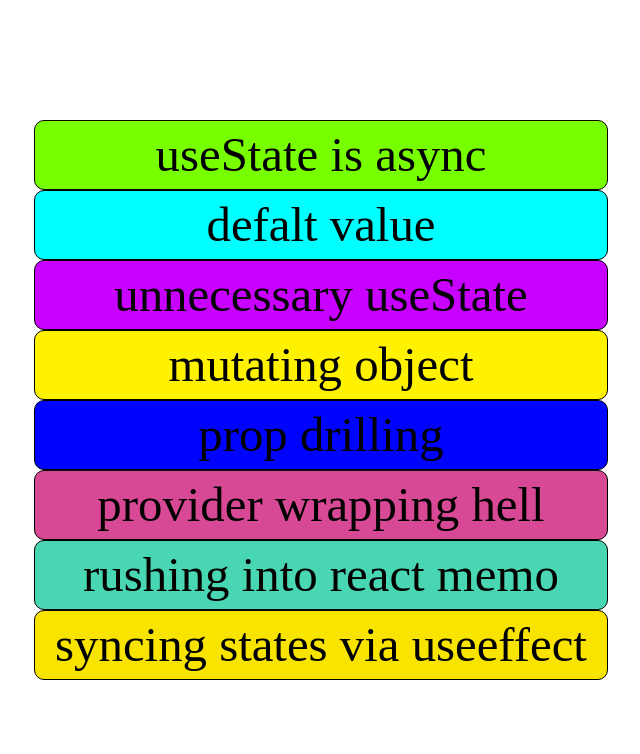
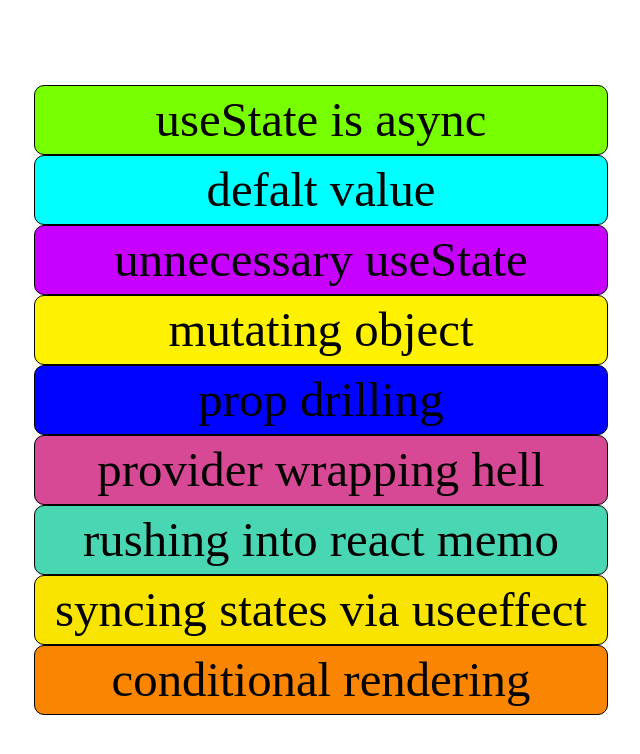
Before and after one commit to duglikespiano/reactjs-best-practice, a React (Create React App) app: page / in a window 1280 px wide. Shown: the top 754 px of the page, without its empty margins (319-959 px from the left). Built offline with nearby package versions, Linux system fonts and the light colour scheme.

Commit message:
9 - CONDITIONAL RENDERING

```diff
--- a/src/Route.tsx
+++ b/src/Route.tsx
@@ -8,6 +8,7 @@ import PropDrilling from './components/5_prop_drilling/PropDrilling';
 import ProviderWrappingHell from './components/6_provider_wrapping_hell/ProviderWrappingHell';
 import RushingIntoReactMemo from './components/7_rushing_into_react_memo/RushingIntoReactMemo';
 import SyncingStatesViaUseeffect from './components/8_syncing_states_via_useeffect/SyncingStatesViaUseeffect';
+import ConditionalRendering from './components/9_conditional_rendering/ConditionalRendering';
 
 const router = createBrowserRouter([
 	{
@@ -46,6 +47,10 @@ const router = createBrowserRouter([
 		path: '/8_syncing_states_via_useeffect',
 		element: <SyncingStatesViaUseeffect />,
 	},
+	{
+		path: '/9_conditional_rendering',
+		element: <ConditionalRendering />,
+	},
 ]);
 
 export default function Route() {
--- a/src/components/0_home/Home.scss
+++ b/src/components/0_home/Home.scss
@@ -40,5 +40,8 @@
 		&:nth-of-type(8) {
 			background-color: rgb(249, 228, 0);
 		}
+		&:nth-of-type(9) {
+			background-color: rgb(249, 133, 0);
+		}
 	}
 }
--- a/src/components/0_home/componentsInfo.ts
+++ b/src/components/0_home/componentsInfo.ts
@@ -39,4 +39,9 @@ export const componentsInfo = [
 		name: 'syncing states via useeffect',
 		path: '/8_syncing_states_via_useeffect',
 	},
+	{
+		id: 9,
+		name: 'conditional rendering',
+		path: '/9_conditional_rendering',
+	},
 ];
--- /dev/null
+++ b/src/components/9_conditional_rendering/ConditionalRendering.scss
@@ -0,0 +1,3 @@
+#ConditionalRendering {
+	font-size: 10rem;
+}
--- /dev/null
+++ b/src/components/9_conditional_rendering/ConditionalRendering.tsx
@@ -0,0 +1,16 @@
+import './ConditionalRendering.scss';
+
+const users: { id: number; name: string }[] | [] = [
+	// { id: 1, name: 'dug' },
+	// { id: 2, name: 'doggo' },
+	// { id: 3, name: 'dingo' },
+];
+
+export default function ConditionalRendering() {
+	// Code below will display '0' not null
+	// return <div id="ConditionalRendering">{users.length && users.map((user) => <h3>{user.name}</h3>)}</div>;
+
+	// Solution
+	// input conditional statement '> 0'next to the condition
+	return <div id="ConditionalRendering">{users.length > 0 && users.map((user) => <h3>{user.name}</h3>)}</div>;
+}
```
